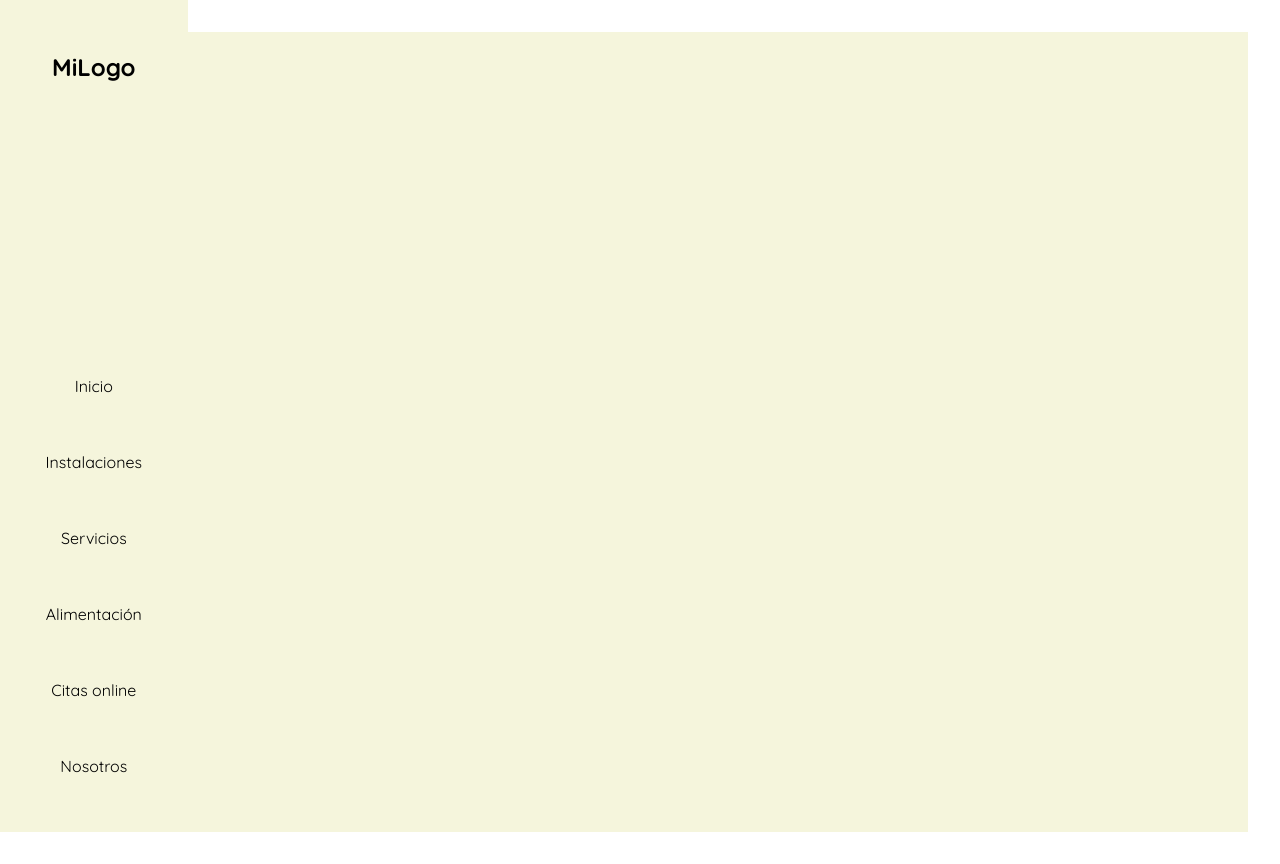
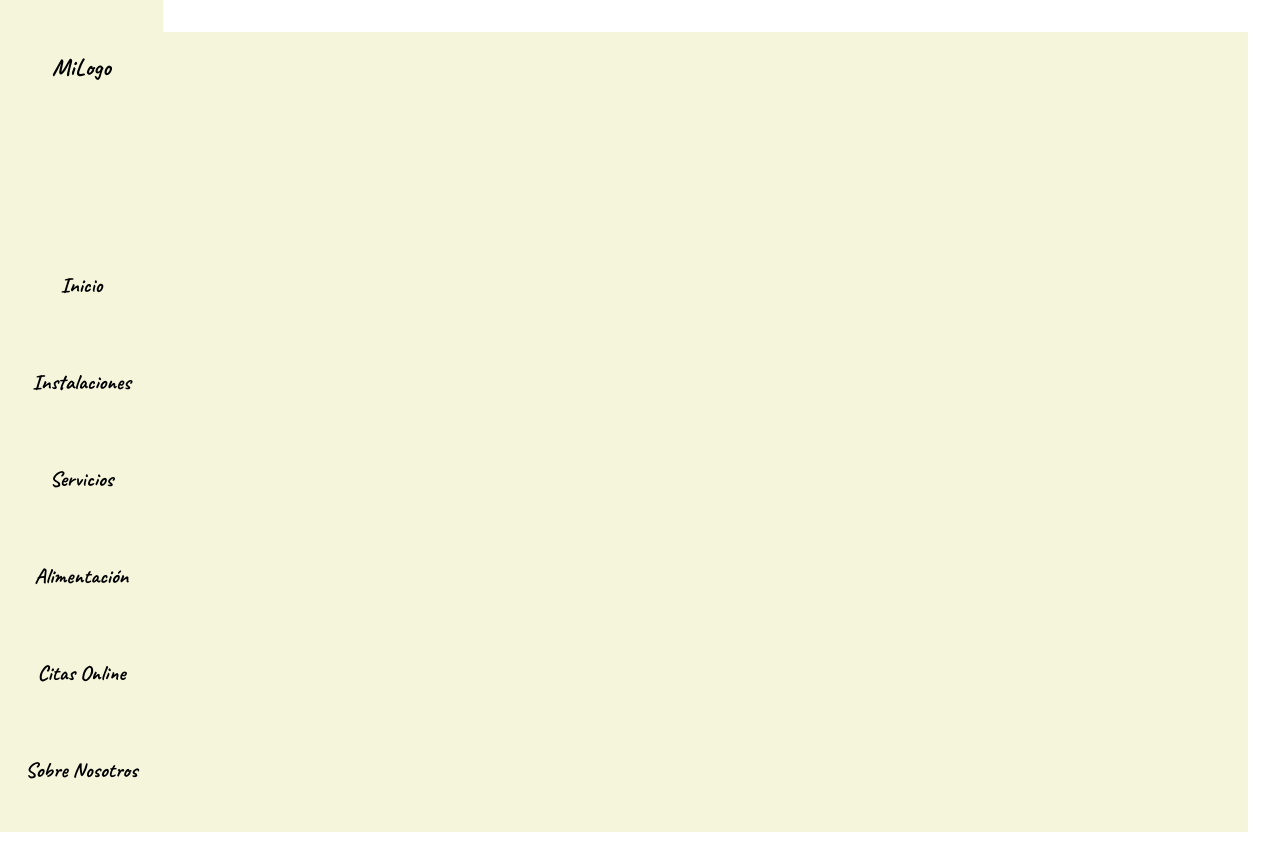
Before and after one commit to Vaz77/frontendResidenciaCanina, a React (Vite) app: page / in a window 1280 px wide. Built offline with nearby package versions, Linux system fonts and the light colour scheme.

Commit message:
Actualizo enlaces navbar

```diff
--- a/index.html
+++ b/index.html
@@ -6,7 +6,7 @@
     <meta name="viewport" content="width=device-width, initial-scale=1.0" />
     <title>Guardería Canina</title>
     <link
-    href="https://fonts.googleapis.com/css2?family=Quicksand:wght@400;700&display=swap"
+    href="https://fonts.googleapis.com/css2?family=Caveat:wght@400;700&display=swap"
     rel="stylesheet"
   />
   </head>
--- a/src/common/Navbar/Navbar.css
+++ b/src/common/Navbar/Navbar.css
@@ -7,7 +7,8 @@
     background-color: beige;
     color: #000000;
     padding: 1rem;
-    font-family: 'Quicksand', sans-serif;
+    font-family: 'Caveat', sans-serif;
+    font-size: 1.6em;
     height: 100vh;
     position: fixed;
     left: 0;
@@ -26,12 +27,12 @@
     display: flex;
     flex-direction: column;
     align-items: center;
-    margin-top: 5em;
+    margin-top: 4em;
 }
 
 .nav-links li {
     margin: 0.5rem 0;
-    margin-top: 3em;
+    margin-top: 2em;
 }
 
 .nav-links a {
@@ -43,7 +44,7 @@
 .nav-links a::before {
     content: '';
     position: absolute;
-    bottom: -2px;
+    bottom: 1em;
     left: 0;
     width: 100%;
     height: 2px;
--- a/src/common/Navbar/Navbar.jsx
+++ b/src/common/Navbar/Navbar.jsx
@@ -1,32 +1,33 @@
-import React from 'react';
-import './Navbar.css';
+import React from "react";
+import "./Navbar.css";
+import { NavLink } from "react-router-dom";
 
 const Navbar = () => {
-return (
+  return (
     <nav className="navbar">
-    <div className="logo">MiLogo</div>
-    <ul className="nav-links">
-        <li>
-            <a href="#home">Inicio</a>
-        </li>
-        <li>
-            <a href="#servicios">Instalaciones</a>
-        </li>
-        <li>
-            <a href="#nosotros">Servicios</a>
-        </li>
-        <li>
-            <a href="#home">Alimentación</a>
-        </li>
-        <li>
-            <a href="#servicios">Citas online</a>
-        </li>
-        <li>
-            <a href="#nosotros">Nosotros</a>
-        </li>
-    </ul>
+      <div className="logo">MiLogo</div>
+      <ul className="nav-links">
+        <NavLink as={NavLink} to="/" exact="true" className="inicio">
+          <h5>Inicio</h5>
+        </NavLink>
+        <NavLink as={NavLink} to="/instalaciones" exact="true" className="inicio">
+          <h5>Instalaciones</h5>
+        </NavLink>
+        <NavLink as={NavLink} to="/nosotros" exact="true" className="inicio">
+          <h5>Servicios</h5>
+        </NavLink>
+        <NavLink as={NavLink} to="/nosotros" exact="true" className="inicio">
+          <h5>Alimentación</h5>
+        </NavLink>
+        <NavLink as={NavLink} to="/nosotros" exact="true" className="inicio">
+          <h5>Citas Online</h5>
+        </NavLink>
+        <NavLink as={NavLink} to="/nosotros" exact="true" className="inicio">
+          <h5>Sobre Nosotros</h5>
+        </NavLink>
+      </ul>
     </nav>
-);
+  );
 };
 
 export default Navbar;
```
